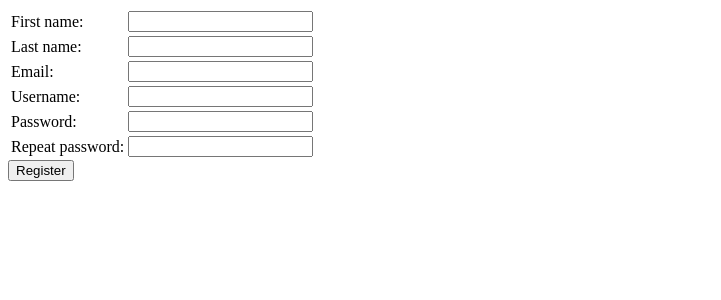
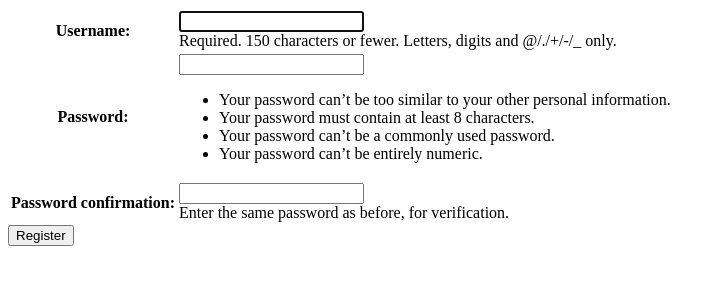
Before and after one commit to Shinohara-Takayuki/photo_gallery, a Django app: page /photo_gallery/registration/ in a window 1280 px wide. Shown: the top 300 px of the page, without its empty margins (0-721 px from the left). Run offline with Django 3.2, Linux system fonts and the light colour scheme.

Commit message:
Changed registration form to UserCreationForm

```diff
--- a/gettingstarted/settings.py
+++ b/gettingstarted/settings.py
@@ -136,3 +136,5 @@ STATICFILES_DIRS = (
 # Simplified static file serving.
 # https://warehouse.python.org/project/whitenoise/
 STATICFILES_STORAGE = 'whitenoise.django.GzipManifestStaticFilesStorage'
+
+LOGIN_REDIRECT_URL = 'profile'
--- a/photo_gallery/templates/registration/login.html
+++ b/photo_gallery/templates/registration/login.html
@@ -30,7 +30,5 @@
 <input type="hidden" name="next" value="{{ next }}" />
 </form>
 
-{# Assumes you setup the password_reset view in your URLconf #}
-<p><a href="{% url 'password_reset' %}">Lost password?</a></p>
 
 {% endblock %}
--- a/photo_gallery/templates/registration/registration.html
+++ b/photo_gallery/templates/registration/registration.html
@@ -1,31 +1,6 @@
-<form method="post" action="{% url 'register_user' %}">
+<form method="post" action="{% url 'registration' %}">
 {% csrf_token %}
-<table>
-<tr>
-    <td><label for="id_firstname">First name:</label></td>
-    <td><input id="id_firstname" maxlength="254" name="firstname" type="text"></td>
-</tr>
-<tr>
-    <td><label for="id_lastname">Last name:</label></td>
-    <td><input id="id_lastname" maxlength="254" name="lastname" type="text"></td>
-</tr>
-<tr>
-    <td><label for="id_email">Email:</label></td>
-    <td><input id="id_email" maxlength="254" name="email" type="text"></td>
-</tr>
-<tr>
-    <td><label for="id_username">Username:</label></td>
-    <td><input id="id_username" maxlength="254" name="username" type="text"></td>
-</tr>
-<tr>
-    <td><label for="id_password">Password:</label></td>
-    <td><input id="id_password" name="password" type="password"></td>
-</tr>
-<tr>
-    <td><label for="id_repeat_password">Repeat password:</label></td>
-    <td><input id="id_repeat_password" name="repeat_password" type="password"></td>
-</tr>
-</table>
+<table>{{ form.as_table }}</table>
 
 <input type="submit" value="Register" />
 </form>
--- a/photo_gallery/urls.py
+++ b/photo_gallery/urls.py
@@ -1,10 +1,12 @@
 from django.conf.urls import url, include
 
 import photo_gallery.views
+import django.contrib.auth.views
 
 urlpatterns = [
 	url(r'^registration/', photo_gallery.views.registration, name='registration'),
 	url(r'^register_user/', photo_gallery.views.register_user, name='register_user'),
 	url(r'^registered/', photo_gallery.views.registered, name='registered'),
-	url(r'^', include('django.contrib.auth.urls'), {'template_name': 'registration/login.html'}),
+	url(r'^login/$', django.contrib.auth.views.login, {'template_name': 'registration/login.html'}, name='login'),
+	url(r'^profile/', photo_gallery.views.profile, name='profile'),
 ]
--- a/photo_gallery/views.py
+++ b/photo_gallery/views.py
@@ -2,6 +2,7 @@ from django.shortcuts import render
 from django.http import HttpResponseRedirect, HttpResponse
 from django.core.urlresolvers import reverse
 from django.contrib.auth.models import User
+from django.contrib.auth.forms import UserCreationForm
 
 # Create your views here.
 
@@ -9,7 +10,14 @@ def mystub(request):
 	return HttpResponse("Hello world")
 
 def registration(request):
-	return render(request, 'registration/registration.html')
+	if request.method =='POST':
+		form = UserCreationForm(request.POST)
+		if form.is_valid():
+			user = form.save()
+			return HttpResponseRedirect(reverse('registered'))
+	else:
+		form = UserCreationForm()
+	return render(request, 'registration/registration.html', {'form': form})
 
 def register_user(request):
 	user = User.objects.create_user(request.POST['username'],
@@ -22,3 +30,6 @@ def register_user(request):
 
 def registered(request):
 	return render(request, 'registration/registered.html')
+
+def profile(request):
+	return HttpResponse('Profile page')
```
